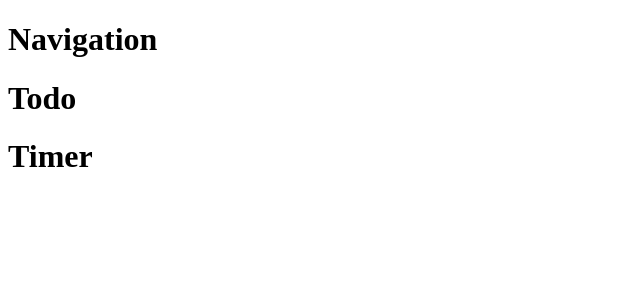
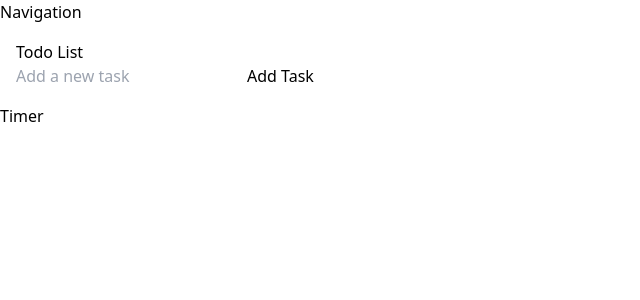
Before and after one commit to michaeldkim/pomodoro-more, a React (Create React App) app: page / in a window 1280 px wide. Shown: the top 300 px of the page, without its empty margins (0-640 px from the left). Built offline with nearby package versions, Linux system fonts and the light colour scheme.

Commit message:
Added tailwind css and complete basic foundation of todo list

```diff
--- /dev/null
+++ b/postcss.config.js
@@ -0,0 +1,6 @@
+module.exports = {
+  plugins: {
+    tailwindcss: {},
+    autoprefixer: {},
+  },
+}
--- a/src/components/Todo.js
+++ b/src/components/Todo.js
@@ -1,7 +1,45 @@
+import React, { useState } from 'react';
+
 function Todo() {
+    const [tasks, setTasks] = useState([]);
+    const [newTask, setNewTask] = useState('');
+
+    const addTask = () => {
+        if (newTask.trim() !== '') {
+            setTasks([...tasks, {text: newTask, completed: false}]);
+            setNewTask('');
+        }
+    }
+
+    const toggleCompleted = (index) => {
+        const updatedTasks = [...tasks];
+        updatedTasks[index].completed = !updatedTasks[index].completed;
+        setTasks(updatedTasks);
+    }
+
     return (
-      <div className="App">
-        <h1>Todo</h1>
+      <div className="container mx-auto p-4">
+        <h1>Todo List</h1>
+      <input
+        type="text"
+        value={newTask}
+        onChange={(e) => setNewTask(e.target.value)}
+        placeholder="Add a new task"
+      />
+      <button onClick={addTask}>Add Task</button>
+
+      <ul>
+        {tasks.map((task, index) => (
+          <li key={index} className={task.completed ? 'completed' : ''}>
+            <input
+              type="checkbox"
+              checked={task.completed}
+              onChange={() => toggleCompleted(index)}
+            />
+            <label>{task.text}</label>
+          </li>
+        ))}
+      </ul>
       </div>
     );
   }
--- a/src/index.js
+++ b/src/index.js
@@ -1,7 +1,7 @@
 import React from 'react';
 import ReactDOM from 'react-dom/client';
 import App from './App';
-
+import './styles.css';
 const root = ReactDOM.createRoot(document.getElementById('root'));
 root.render(
   <React.StrictMode>
--- /dev/null
+++ b/src/styles.css
@@ -0,0 +1,4 @@
+/* styles.css */
+@import 'tailwindcss/base';
+@import 'tailwindcss/components';
+@import 'tailwindcss/utilities';
--- /dev/null
+++ b/tailwind.config.js
@@ -0,0 +1,8 @@
+/** @type {import('tailwindcss').Config} */
+module.exports = {
+  content: ["./src/**/*.{html,js}"],
+  theme: {
+    extend: {},
+  },
+  plugins: [],
+}
```
Also changed, not shown: package.json (+6 -1 lines), 1 other file (tests, documents, lock files or other folders).
